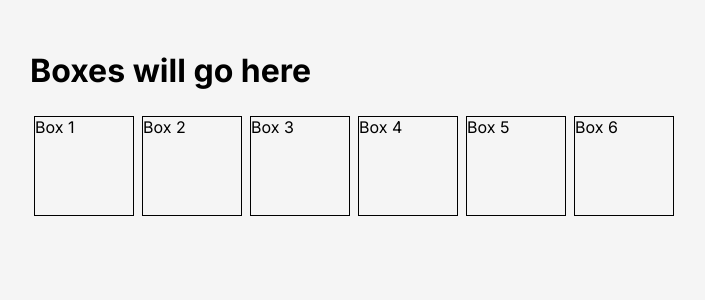
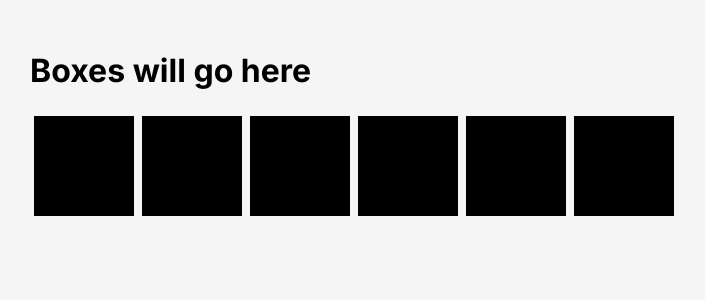
Before and after one commit to Arafat-alim/react-from-scratch, a React (Create React App) app in the folder react-official-fundamentals/: page / in a window 1280 px wide. Shown: the top 300 px of the page, without its empty margins (286-991 px from the left). Built offline with nearby package versions, Linux system fonts and the light colour scheme.

Commit message:
dynamic rendering.

```diff
--- a/react-official-fundamentals/src/App.js
+++ b/react-official-fundamentals/src/App.js
@@ -17,7 +17,7 @@ function App() {
       {/* <button onClick={addCount}>+</button>
       <Count count={count} />
       <button onClick={subCount}>-</button> */}
-      <BoxParent />
+      <BoxParent darkMode={false} />
     </div>
   );
 }
--- a/react-official-fundamentals/src/components/BoxParent.jsx
+++ b/react-official-fundamentals/src/components/BoxParent.jsx
@@ -2,12 +2,17 @@ import React, { useState } from "react";
 import boxesApi from "../BoxesAPI";
 import Box from "./Box";
 
-export default function BoxParent() {
+export default function BoxParent(props) {
   const [box, setBox] = useState(boxesApi);
   //! mapping for rendering
 
+  // Dyanmic Style
+  const styles = {
+    backgroundColor: props.darkMode ? "#ccc" : "#000",
+  };
+
   const boxes = box.map((item) => (
-    <div className="box--element" key={item.id}>
+    <div style={styles} className="box--element" key={item.id}>
       Box {item.id}
     </div>
   ));
```
